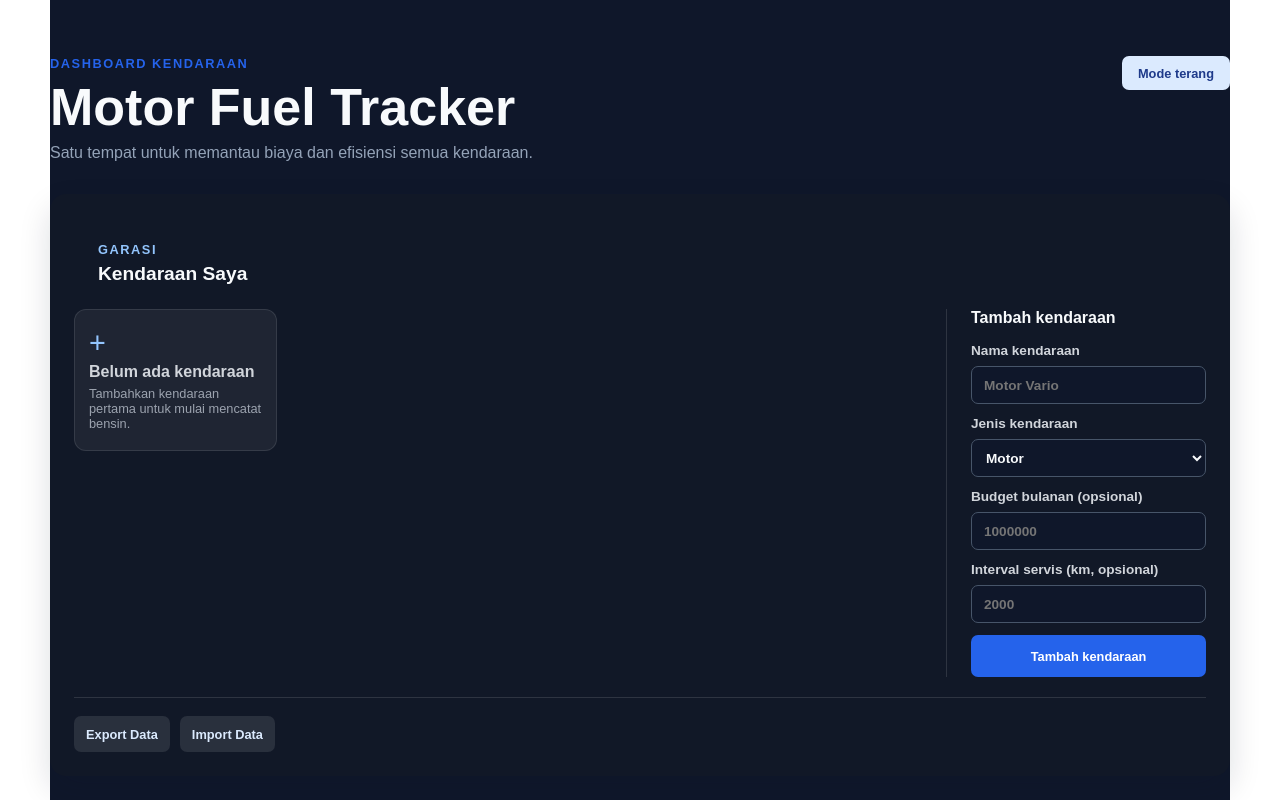
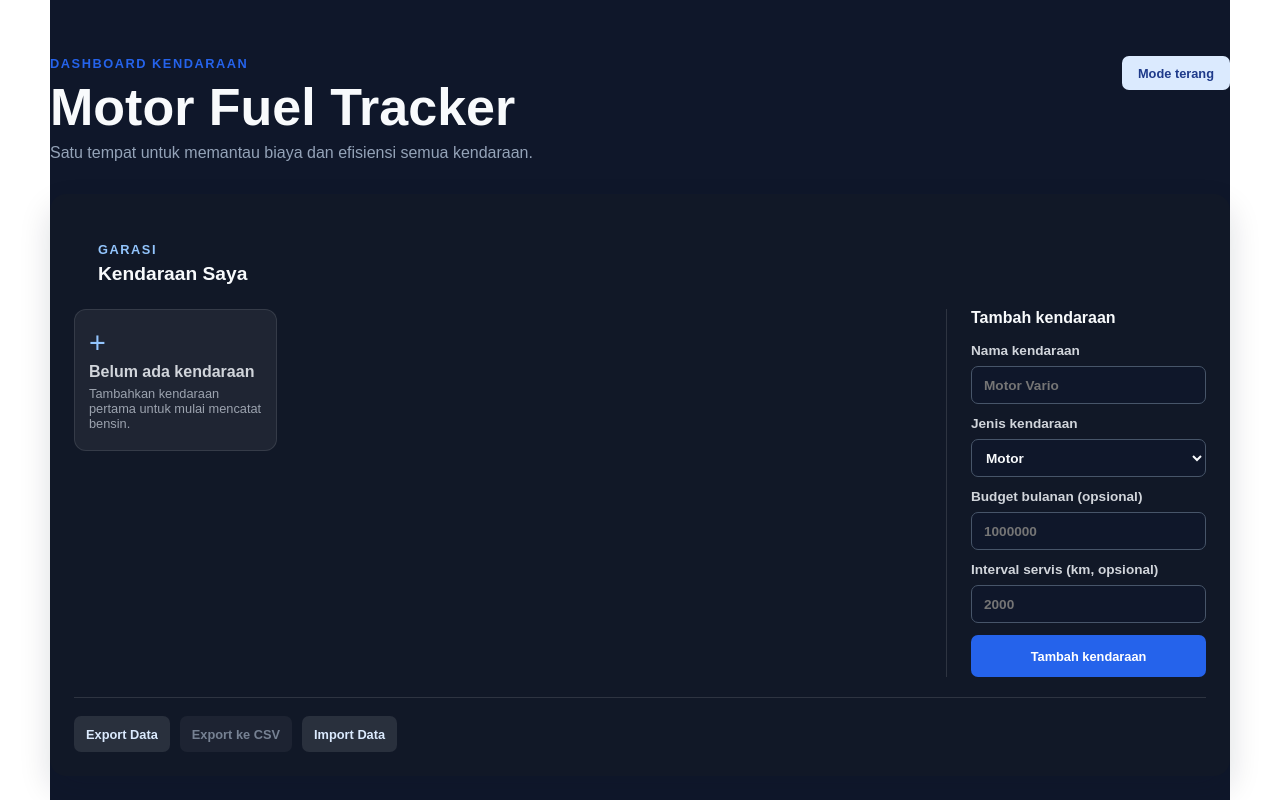
Before and after one commit to aidilrmdhni/fuel, a React (Vite) app: page / in a window 1280 px wide. Shown: the top 800 px of the page. Built offline with nearby package versions, Linux system fonts and the light colour scheme.

Commit message:
Add CSV export for fuel history

```diff
--- a/src/App.css
+++ b/src/App.css
@@ -302,6 +302,11 @@
 .data-actions button:hover,
 .import-button:hover {
   background: rgb(255 255 255 / 18%);
+}
+
+.data-actions button:disabled {
+  cursor: not-allowed;
+  opacity: 0.5;
 }
 
 .import-button {
--- a/src/App.jsx
+++ b/src/App.jsx
@@ -66,6 +66,20 @@ function getRecentMonths(count) {
 
 function getBackupFileName() {
   return `fuel-tracker-backup-${getToday()}.json`
+}
+
+function getCsvFileName(vehicleName) {
+  const safeName = vehicleName.toLowerCase().trim().replace(/[^a-z0-9]+/g, '-')
+
+  return `riwayat-bensin-${safeName || 'kendaraan'}-${getToday()}.csv`
+}
+
+function escapeCsvValue(value) {
+  const stringValue = String(value ?? '')
+
+  return /[",\n]/.test(stringValue)
+    ? `"${stringValue.replaceAll('"', '""')}"`
+    : stringValue
 }
 
 function isValidBackup(data) {
@@ -294,6 +308,35 @@ function App() {
     setDataMessage({ type: 'success', text: `Data berhasil diekspor sebagai ${link.download}.` })
   }
 
+  function handleExportCsv() {
+    if (!activeVehicle) return
+
+    const headers = ['Tanggal', 'Nominal', 'Liter', 'Odometer', 'Jarak', 'Efisiensi km/L', 'Biaya per km']
+    const rows = chronologicalRecords.map((record) => {
+      const calculation = calculations.get(record.id)
+
+      return [
+        record.date,
+        record.amount,
+        record.liters,
+        record.odometer,
+        calculation?.distance ?? '-',
+        calculation?.efficiency ?? '-',
+        calculation?.costPerKm ?? '-',
+      ]
+    })
+    const csv = [headers, ...rows].map((row) => row.map(escapeCsvValue).join(',')).join('\n')
+    const blob = new Blob([csv], { type: 'text/csv;charset=utf-8' })
+    const downloadUrl = URL.createObjectURL(blob)
+    const link = document.createElement('a')
+
+    link.href = downloadUrl
+    link.download = getCsvFileName(activeVehicle.name)
+    link.click()
+    URL.revokeObjectURL(downloadUrl)
+    setDataMessage({ type: 'success', text: `Riwayat berhasil diekspor sebagai ${link.download}.` })
+  }
+
   function dismissBackupReminder() {
     const tomorrow = Date.now() + 24 * 60 * 60 * 1000
 
@@ -408,6 +451,7 @@ function App() {
         </div>
         <div className="data-actions">
           <button type="button" onClick={handleExport}>Export Data</button>
+          <button type="button" onClick={handleExportCsv} disabled={!activeVehicle}>Export ke CSV</button>
           <label className="import-button">
             Import Data
             <input type="file" accept="application/json,.json" onChange={handleImport} />
```
